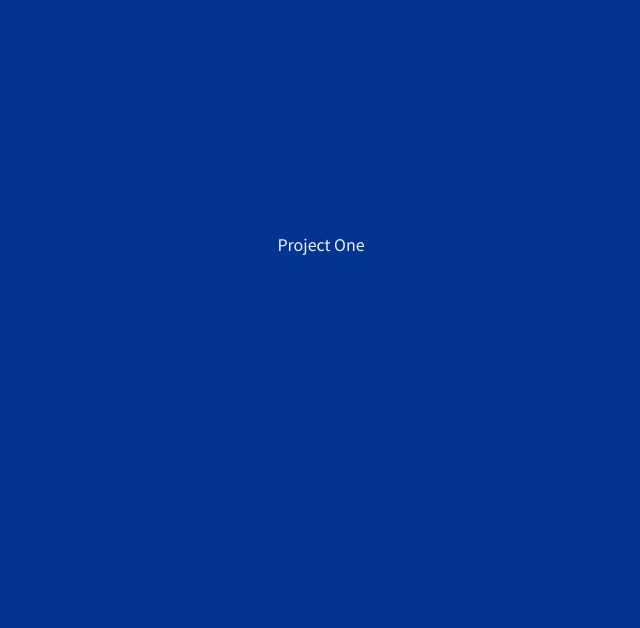
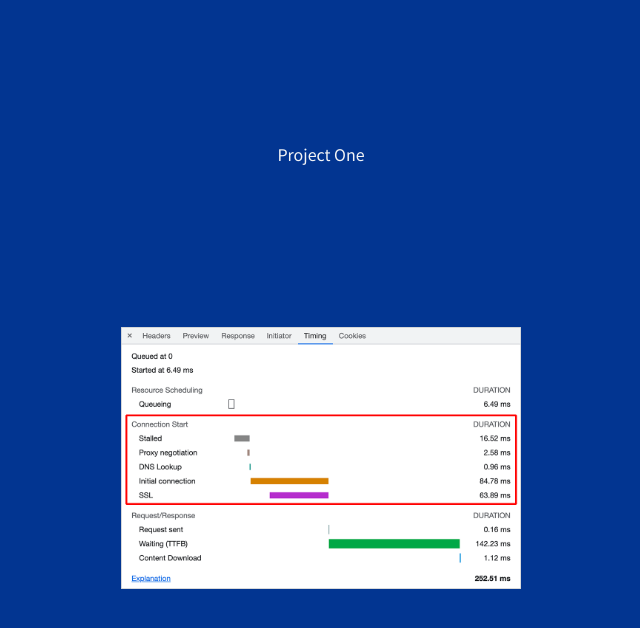
Before and after one commit to ashley-wu/project-one, a Next.js app: page / in a window 1280 px wide. Shown: the top 628 px of the page, without its empty margins (319-959 px from the left). Built offline with nearby package versions, Linux system fonts and the light colour scheme.

Commit message:
Add image sample

```diff
--- a/app/page.tsx
+++ b/app/page.tsx
@@ -1,17 +1,16 @@
-import Link from 'next/link'
+import Image from 'next/image'
 
 export default function Home() {
-  console.log('NODE_ENV', process.env.NODE_ENV)
   return (
     <main className="min-h-screen grid items-center justify-items-center p-24">
       Project One
-      <div>
-        <Link href='https://line.me/R/ti/p/%40qsj5646s' target='_blank' className='mr-4'>
-          <i className="fa-brands fa-line text-4xl text-gray-100"></i>
-        </Link>
-        <Link href='https://www.google.com' target='_blank'>
-          <i className="fa-brands fa-line text-4xl text-gray-100"></i>
-        </Link>
+      <div className='relative h-[400px] w-[400px]'>
+        <Image
+          src={'/image/example.png'}
+          fill
+          alt='example image'
+          style={{ objectFit: 'contain' }}
+        />
       </div>
     </main>
   )
```
Also changed, not shown: public/image/example.png (added).
